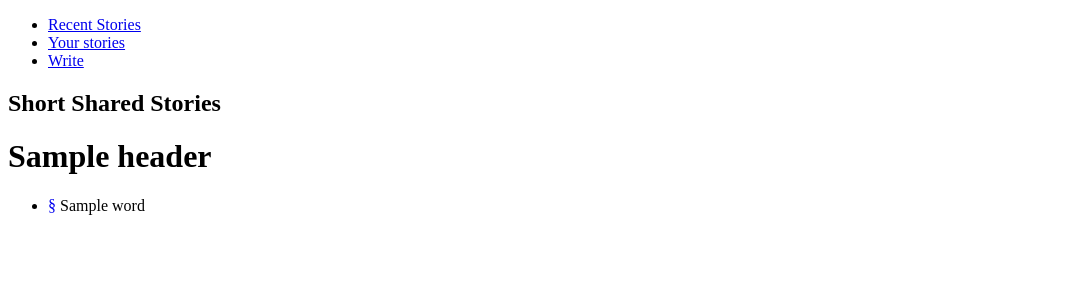
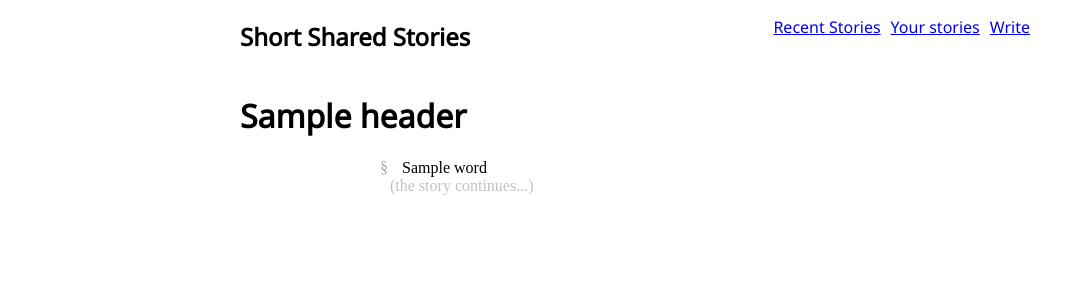
Before and after one commit to bgschiller/short-shared-stories, a Python web app: template server_rendered/templates/stories.html in a window 1280 px wide. Shown: the top 300 px of the page, without its empty margins (0-1084 px from the left). Run offline with Jinja, Linux system fonts and the light colour scheme; the template is opened without the code that fills it: most values are stand-ins (such as "Sample title", 1, 10 or a date in 2020).

Commit message:
polish up server rendered

```diff
--- /dev/null
+++ b/server_rendered/static/main.css
@@ -0,0 +1,62 @@
+body {
+  width: 90vw;
+  max-width: 800px;
+  margin: 0 auto;
+}
+
+nav {
+  display: flex;
+  justify-content: space-between;
+}
+
+nav, h1 {
+  font-family: 'Noto Sans', sans-serif;
+}
+
+nav ul {
+  display: flex;
+  align-content: space-around;
+}
+
+ul {
+  list-style: none;
+}
+
+nav ul li {
+  margin-right: 10px;
+}
+
+.story, .word {
+  font-family: 'Noto Serif KR', serif;
+}
+
+.remaining-words {
+  margin-bottom: 10px;
+}
+
+li.story {
+  margin-bottom: 40px;
+}
+.permalink {
+  color: #aaa;
+  margin-right: 10px;
+  text-decoration: none;
+}
+.permalink:hover {
+  color: #777777;
+}
+
+main {
+  width: 80vw;
+  max-width: 600px;
+  margin: 0 auto;
+}
+
+.remaining-words,
+.incomplete-story {
+  color: #9a9a9a9a;
+}
+
+.incomplete-story {
+  margin-left: 10px;
+}
--- a/server_rendered/templates/base.html
+++ b/server_rendered/templates/base.html
@@ -6,15 +6,17 @@
         Short Shared Stories
       {% endblock title %}
     </title>
+    <link href="https://fonts.googleapis.com/css?family=Noto+Sans|Noto+Serif+KR" rel="stylesheet">
+    <link rel="stylesheet" href="/static/main.css">
   </head>
   <body>
     <nav>
+      <h2 class="site-title">Short Shared Stories</h2>
       <ul>
         <li><a href="/">Recent Stories</a></li>
         <li><a href="/yours">Your stories</a></li>
         <li><a href="/write">Write</a></li>
       </ul>
-      <h2 class="site-title">Short Shared Stories</h2>
     </nav>
     {% block content %}
     {% endblock content %}
--- a/server_rendered/templates/stories.html
+++ b/server_rendered/templates/stories.html
@@ -19,6 +19,9 @@
           {% for word in story.words %}
             <span class="word">{{ word }}</span>
           {% endfor %}
+          {% if not story.is_complete %}
+            <div class="incomplete-story">(the story continues...)</div>
+          {% endif %}
         </li>
       {% else %}
         <p>No stories yet... Care to <a href="/write">write one</a>?</p>
--- a/server_rendered/templates/write.html
+++ b/server_rendered/templates/write.html
@@ -7,7 +7,7 @@
 </p>
 {% endif %}
 <main class="write">
-  <span class="remaining-words">{{ story.num_words - len(story.words) }} words remain</span>
+  <div class="remaining-words">{{ remaining_words_phrase }}</div>
   <form action="/write/{{ story.story_id }}" method="POST">
     {% for word in story.words %}
       <span class="word">{{ word }}</span>
```
Also changed, not shown: server_rendered/actions.py (+28 -3 lines), server_rendered/routes.py (+9 -0 lines).
